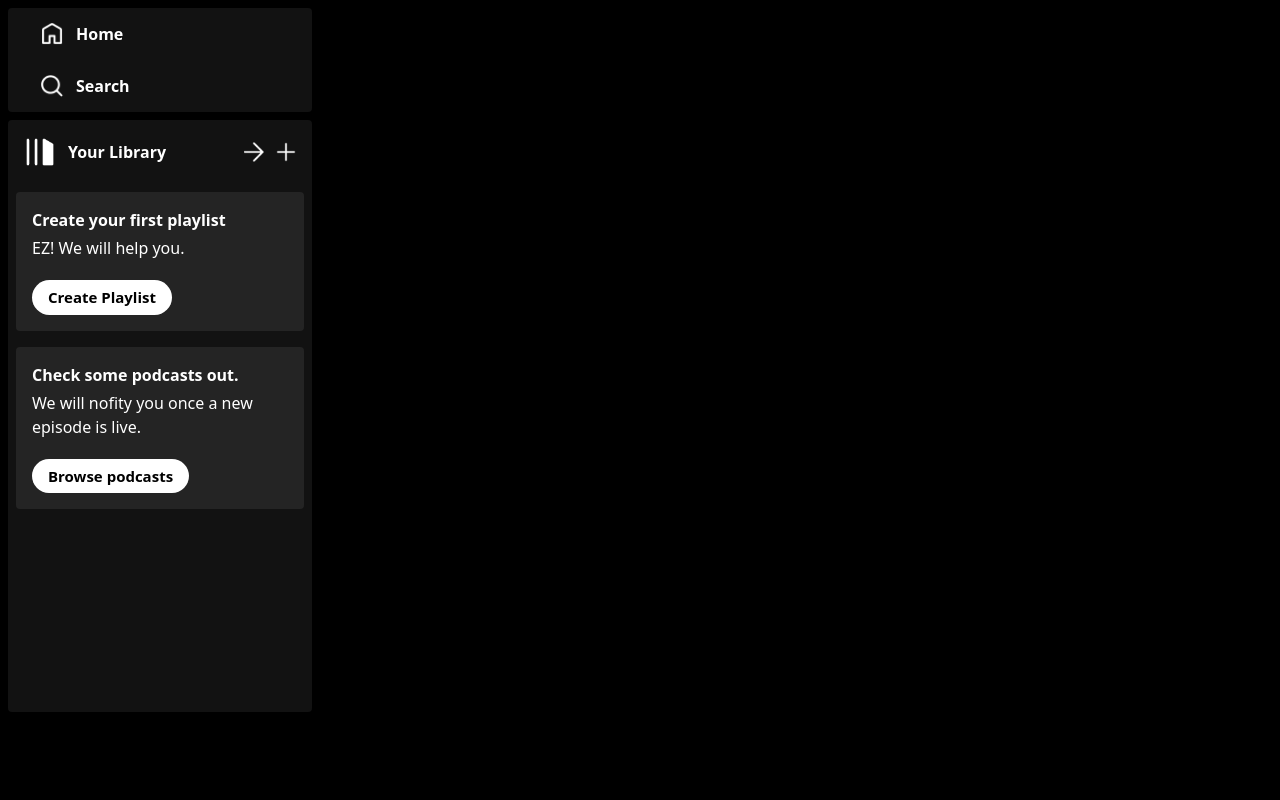
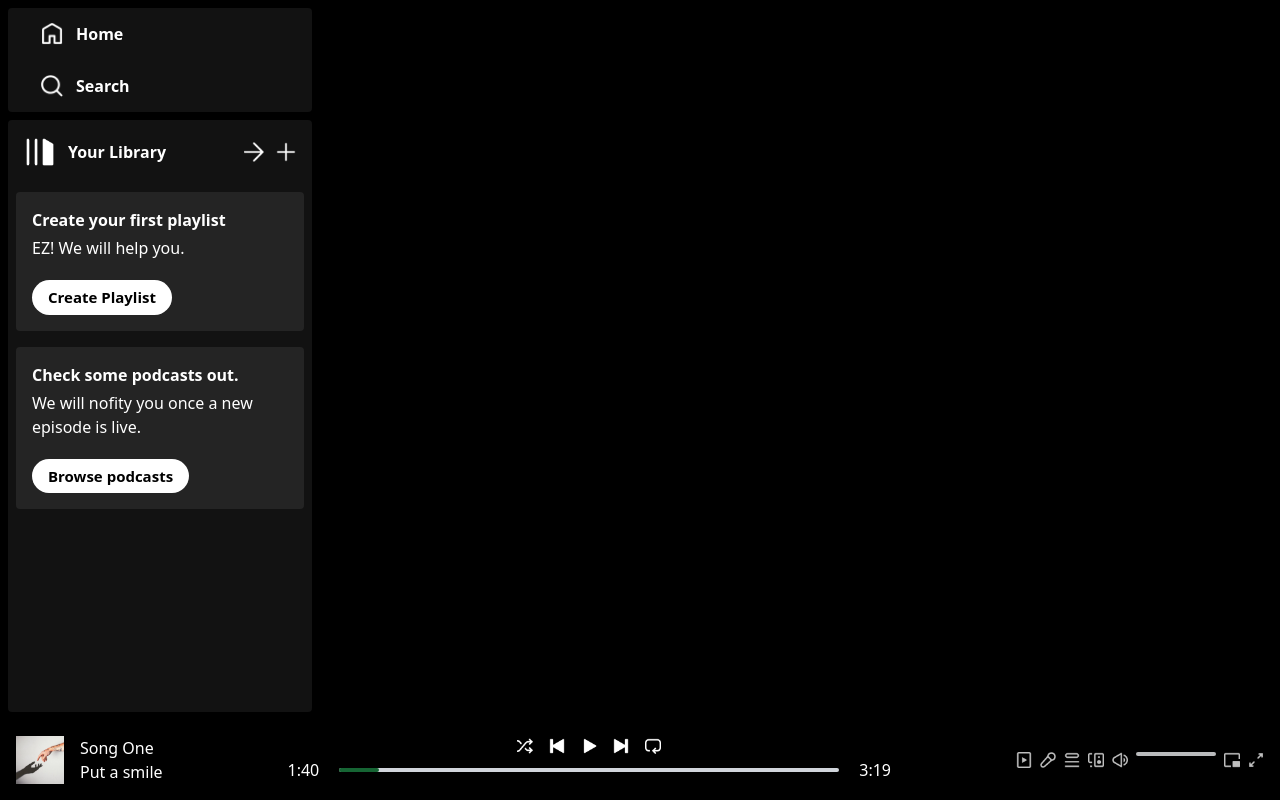
Before and after one commit to zulkh87/first-tailwind-page, a React app: page / in a window 1280 px wide. Built offline with nearby package versions, Linux system fonts and the light colour scheme; the HTML template or start-up script is replaced by a standard one.

Commit message:
added player

```diff
--- a/src/App.jsx
+++ b/src/App.jsx
@@ -1,5 +1,6 @@
 import React from "react";
 import Sidebar from "./components/Sidebar";
+import Player from "./components/Player";
 
 const App = () => {
   return (
@@ -7,6 +8,7 @@
       <div className="h-[90%] flex">
         <Sidebar />
       </div>
+      <Player />
     </div>
   );
 };
--- a/src/components/Player.jsx
+++ b/src/components/Player.jsx
@@ -0,0 +1,48 @@
+import React from "react";
+import { assets, songsData } from "../assets/assets.js";
+
+const Player = () => {
+  return (
+    <div className="h-[10%] bg-black flex justify-between items-center text-white px-4">
+      <div className="hidden lg:flex items-center gap-4">
+        <img className="w-12" src={songsData[0].image} alt="" />
+        <div>
+          <p>{songsData[0].name}</p>
+          <p>{songsData[0].desc.slice(0, 12)}</p>
+        </div>
+      </div>
+      <div className="flex flex-col items-center gap-1 m-auto">
+        <div className="flex gap-4">
+          <img
+            className="w-4 cursor-pointer"
+            src={assets.shuffle_icon}
+            alt=""
+          />
+          <img className="w-4 cursor-pointer" src={assets.prev_icon} alt="" />
+          <img className="w-4 cursor-pointer" src={assets.play_icon} alt="" />
+          <img className="w-4 cursor-pointer" src={assets.next_icon} alt="" />
+          <img className="w-4 cursor-pointer" src={assets.loop_icon} alt="" />
+        </div>
+        <div className="flex items-center gap-5">
+          <p>1:40</p>
+          <div className="w-[60vw] max-w-[500px] bg-gray-300 rounded-full cursor-pointer">
+            <hr className="h-1 border-none w-10 bg-green-800 rounded-full" />
+          </div>
+          <p>3:19</p>
+        </div>
+      </div>
+      <div className="hidden lg:flex items:center gap-2 opacity-75">
+        <img className="w-4" src={assets.plays_icon} alt="" />
+        <img className="w-4" src={assets.mic_icon} alt="" />
+        <img className="w-4" src={assets.queue_icon} alt="" />
+        <img className="w-4" src={assets.speaker_icon} alt="" />
+        <img className="w-4" src={assets.volume_icon} alt="" />
+        <div className="w-20 bg-slate-50 h-1 rounded"></div>
+        <img className="w-4" src={assets.mini_player_icon} alt="" />
+        <img className="w-4" src={assets.zoom_icon} alt="" />
+      </div>
+    </div>
+  );
+};
+
+export default Player;
```
